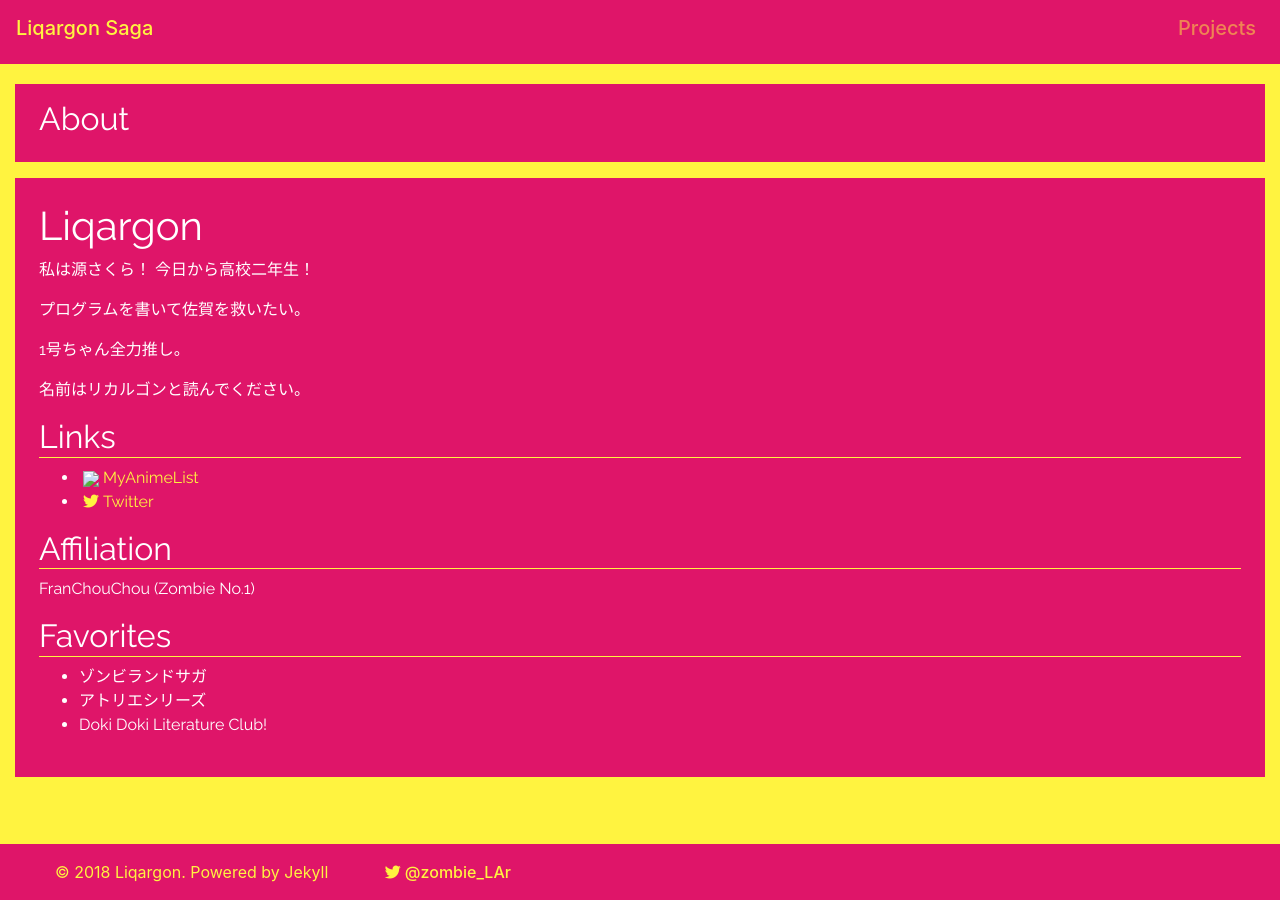
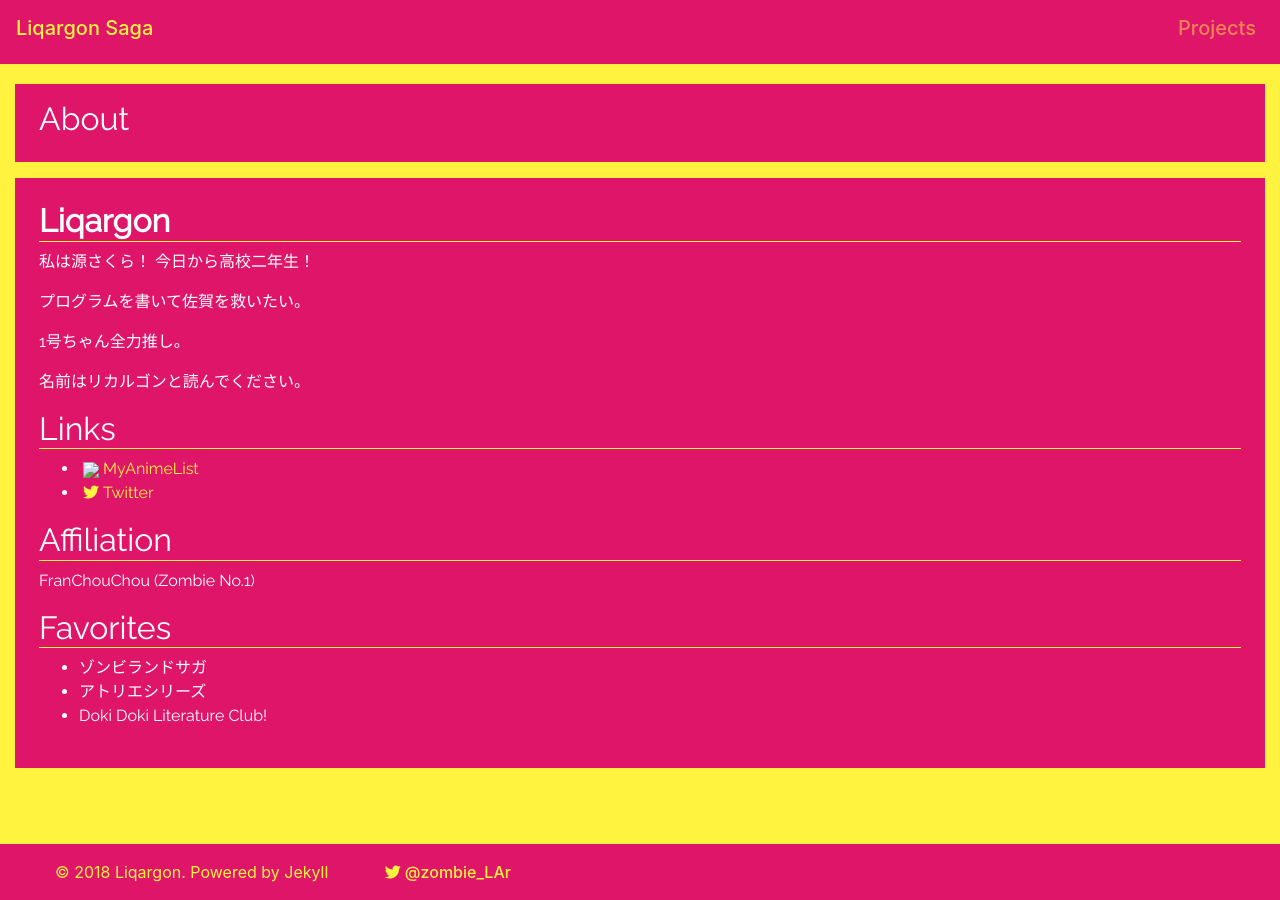
Before and after one commit to liqargon/liqargon.github.io, a Jekyll site: the page built from index.md, in a window 1280 px wide. Built offline with Jekyll 4.4.1, drawn with Linux system fonts in a browser that asks for light colours; nearby versions of some CDN libraries; our own code applies the rules of GitHub Pages for plain Markdown files.

Commit message:
[fix]My name is changed h1 to h2

```diff
--- a/index.md
+++ b/index.md
@@ -2,7 +2,7 @@
 layout: frontpage
 ---
 
-# Liqargon
+## <b>Liqargon</b>
 
 私は源さくら！ 今日から高校二年生！
 
```
